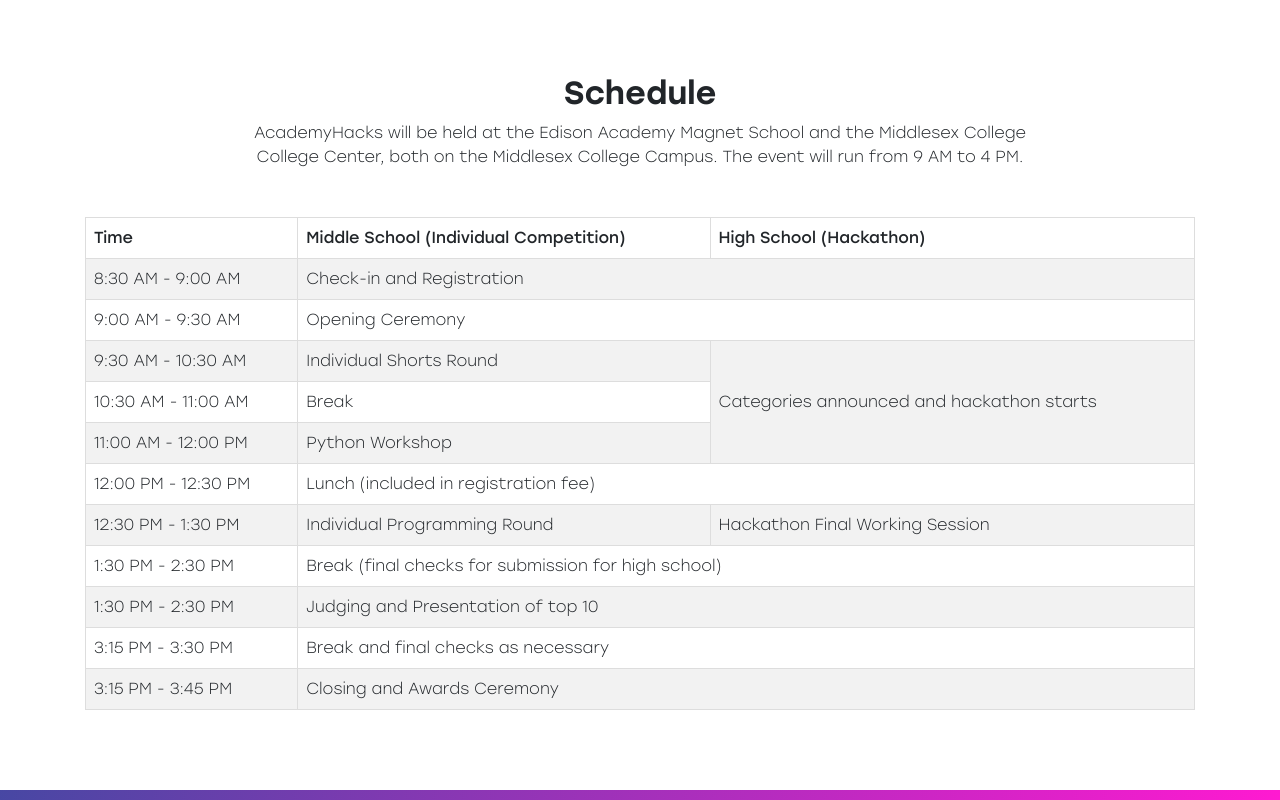
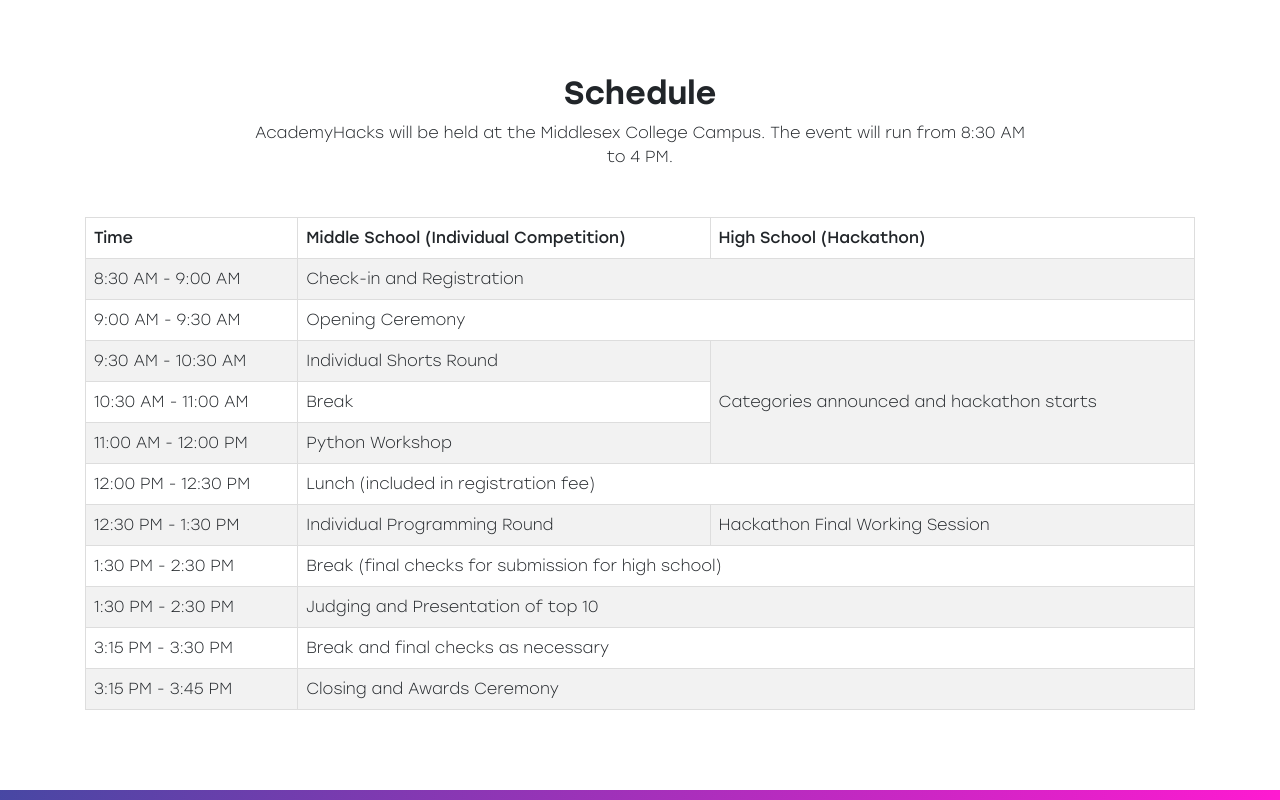
Before and after one commit to mcacomputerscience/mcacomputerscience.github.io, a plain HTML site: page index.html in a window 1280 px wide. Shown: the part 1920-2720 px from the top of the page. Drawn offline with nearby package versions, Linux system fonts and the light colour scheme.

Commit message:
Update index.html

```diff
--- a/index.html
+++ b/index.html
@@ -10,7 +10,7 @@
     <meta http-equiv="X-UA-Compatible" content="IE=edge">
     <title>AcademyHacks</title>
     <link rel="icon" type="image/x-icon" href="img/favicon.ico">
-    <meta name="description" content="Join MCAIC, a computer science competition for middle schoolers!">
+    <meta name="description" content="Join AcademyHacks, a computer science competition for middle and high schoolers!">
     <meta name="viewport" content="width=device-width, initial-scale=1, shrink-to-fit=no">
 
     <!-- External CSS -->
@@ -192,8 +192,7 @@
                 <div class="title-wrap mb-5" data-aos="fade-up">
                     <h2 class="section-title">Schedule</h2>
                     <p class="section-sub-title" style="margin: 0 15%">
-                        AcademyHacks will be held at the Edison Academy Magnet School and the Middlesex College College Center,
-                        both on the Middlesex College Campus. The event will run from 9 AM to 4 PM.
+                        AcademyHacks will be held at the Middlesex College Campus. The event will run from 8:30 AM to 4 PM.
                     </p>
                 </div>
                 <table class="section-sub-title" data-aos="fade-up">
@@ -295,7 +294,7 @@
                             </div>
                             <button class="accordion-s">How do I arrive at the venue?</button>
                             <div class="panel-s">
-                                <span>The event will be held at the <a href= "https://www.google.com/maps/place/Middlesex+College/@40.5048722,-74.3700762,16.25z/data=!4m6!3m5!1s0x89c3c84ebc6cddfd:0x9cd927edaafc1357!8m2!3d40.5048319!4d-74.3667479!16s%2Fg%2F11bwdywljx?entry=ttu"> Middlesex College campus</a>, but the exact building information will be released shortly. </span>
+                                <span>The event will be held at the <a href= "https://www.google.com/maps/place/Middlesex+College/@40.5048722,-74.3700762,16.25z/data=!4m6!3m5!1s0x89c3c84ebc6cddfd:0x9cd927edaafc1357!8m2!3d40.5048319!4d-74.3667479!16s%2Fg%2F11bwdywljx?entry=ttu"> Middlesex College campus</a>, but the exact building information will be released shortly. It is recommended that you travel by car, and there are many parking spaces available for free.</span>
                             </div>
                             <button class="accordion-s">What are the prizes?</button>
                             <div class="panel-s">
```
